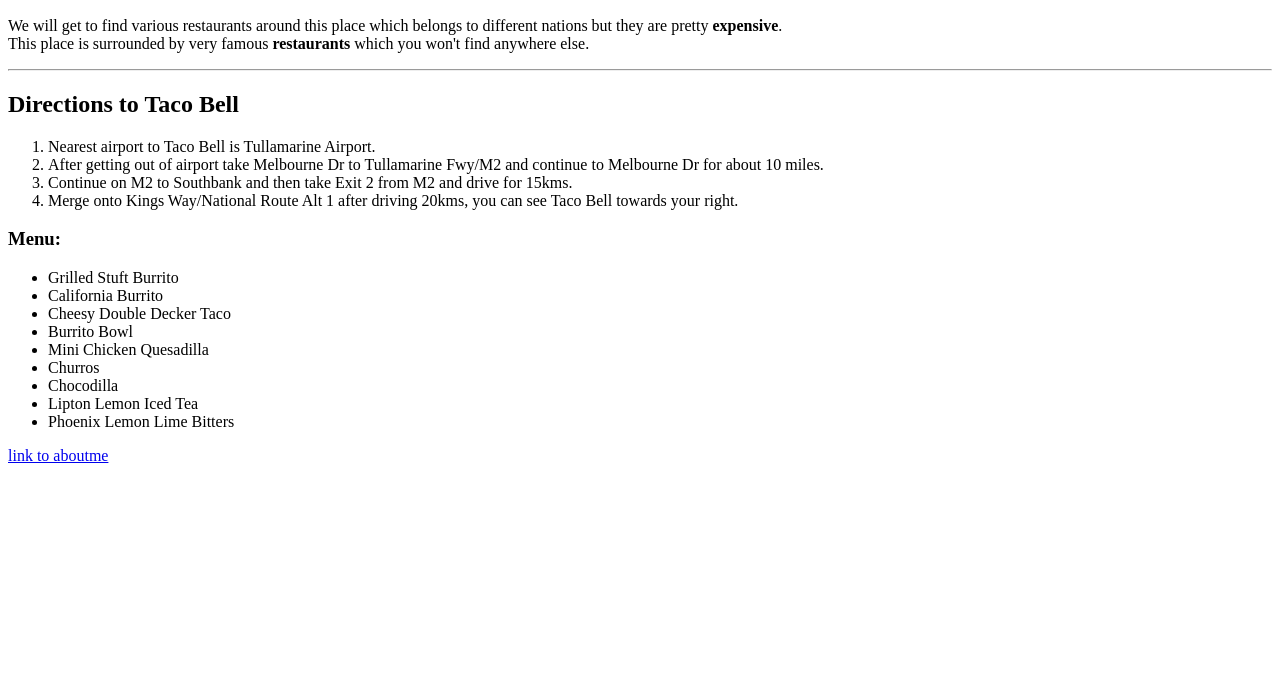
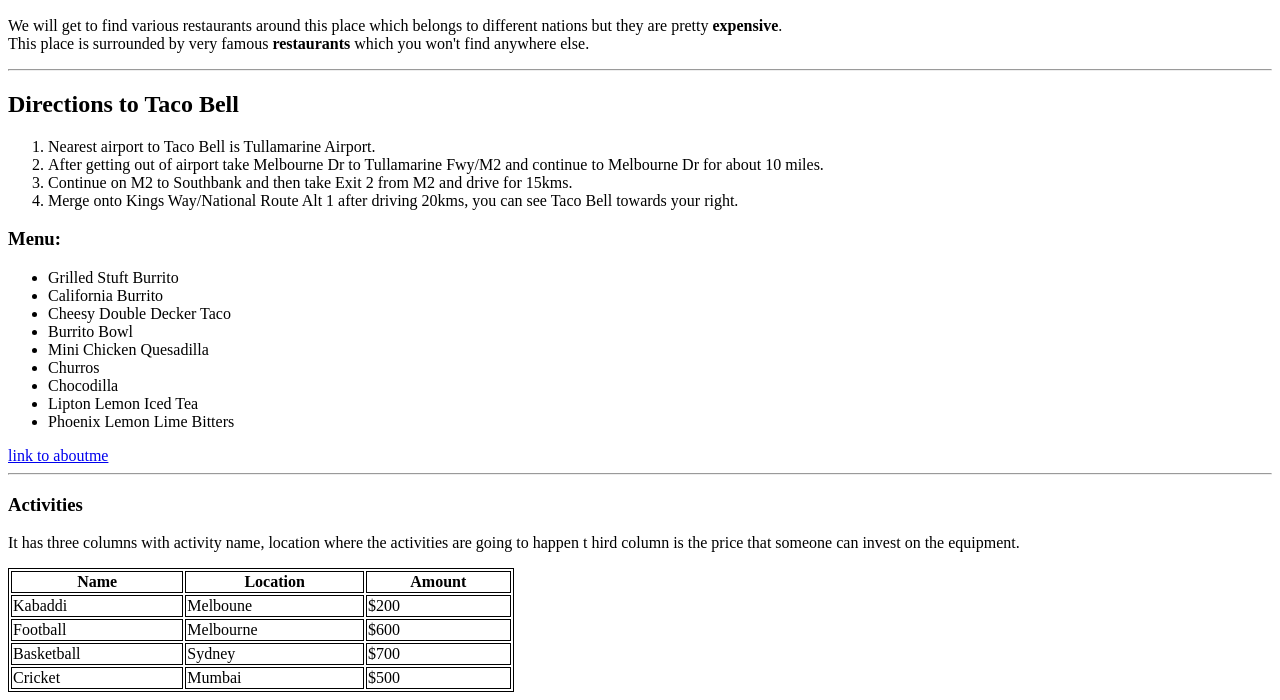
Before and after one commit to 44-563-Web-Apps-S22/webapps-s22-assignment-3-MadhupriyaGundeti, a plain HTML site: page index.html in a window 1280 px wide. Shown: the part 110-810 px from the top of the page. Drawn offline with Linux system fonts and the light colour scheme.

Commit message:
Update index.html

```diff
--- a/index.html
+++ b/index.html
@@ -1,5 +1,10 @@
 <!DOCTYPE html>
 <html>
+    <style>
+        table, th, td {
+          border:1px solid black;
+        }
+        </style>
     <head>
         <title>Basic html</title>
     </head>
@@ -32,5 +37,36 @@
             <li>Phoenix Lemon Lime Bitters</li>
         </ul>
         <a href="C:\Users\S546982\Desktop\webapps-repos\webapps-s22-assignment-3-MadhupriyaGundeti\aboutme.html">link to aboutme</a>
+        <hr>
+        <h3>Activities</h3>
+        <p> It has three columns with activity name, location where the activities are going to happen t
+            hird column is the price that someone can invest on the equipment.</p>
+        <table style="width:40%">
+            <tr>
+                <th>Name</th>
+                <th>Location</th>
+                <th>Amount</th>
+            </tr>
+            <tr>
+                <td>Kabaddi</td>
+                <td>Melboune</td>
+                <td>$200</td>
+            </tr>
+            <tr>
+                <td>Football</td>
+                <td>Melbourne</td>
+                <td>$600</td>
+            </tr>
+            <tr>
+                <td>Basketball</td>
+                <td>Sydney</td>
+                <td>$700</td>
+            </tr>
+            <tr>
+                <td>Cricket</td>
+                <td>Mumbai</td>
+                <td>$500</td>
+            </tr>
+        </table>
     </body>
 </html>
```
